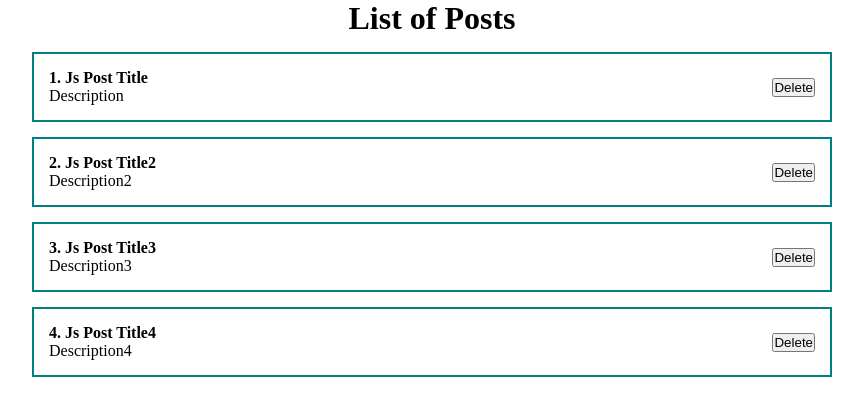
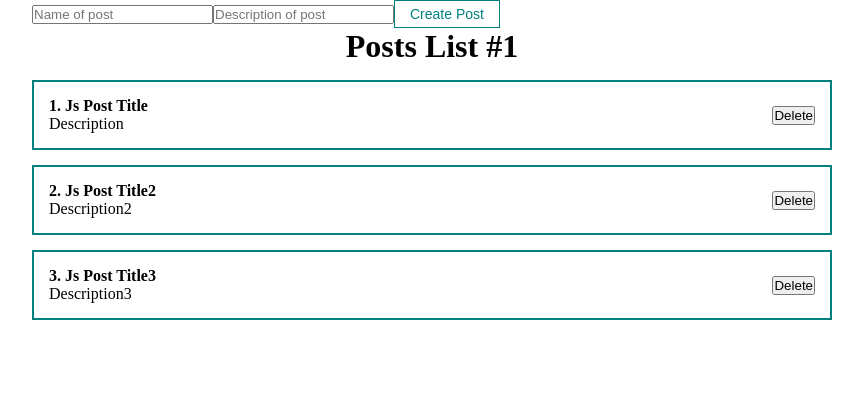
Before and after one commit to laskalexjob/react-base-course, a React (Create React App) app: page / in a window 1280 px wide. Shown: the top 416 px of the page, without its empty margins (208-1071 px from the left). Built offline with nearby package versions, Linux system fonts and the light colour scheme.

Commit message:
Custom button with props and styles module

```diff
--- a/src/App.js
+++ b/src/App.js
@@ -1,17 +1,22 @@
 import React, { useState } from "react";
 import './styles/App.css'
 import PostList from "./components/PostList";
+import MyButton from "./components/UI/button/MyButton";
 function App() {
   const [posts, setPosts] = useState([
     { id: 1, title: "Js Post Title", body: "Description" },
     { id: 2, title: "Js Post Title2", body: "Description2" },
     { id: 3, title: "Js Post Title3", body: "Description3" },
-    { id: 4, title: "Js Post Title4", body: "Description4" },
   ])
 
   return (
     <div className="App">
-      <PostList posts={posts}/>
+      <form>
+        <input type="text" placeholder="Name of post"/>
+        <input type="text" placeholder="Description of post"/>
+        <MyButton disabled>Create Post</MyButton>
+      </form>
+      <PostList posts={posts} title={ "Posts List #1" } />
     </div>
   );
 }
--- a/src/components/PostList.jsx
+++ b/src/components/PostList.jsx
@@ -1,11 +1,11 @@
 import React from 'react'
 import PostItem from './PostItem'
 
-const PostList = ({ posts }) => {
+const PostList = ({ posts, title }) => {
     return (
         <div>
             <h1 style={{ textAlign: 'center' }}>
-                List of Posts
+                {title}
             </h1>
             {
                 posts.map(post =>
--- /dev/null
+++ b/src/components/UI/button/MyButton.jsx
@@ -0,0 +1,12 @@
+import React from 'react'
+import classes from './MyButton.module.css'
+
+const MyButton = ({children, ...props}) => {
+  return (
+      <button {...props} className={classes.myBtn}>
+          {children}
+      </button>
+  )
+}
+
+export default MyButton
--- /dev/null
+++ b/src/components/UI/button/MyButton.module.css
@@ -0,0 +1,8 @@
+.myBtn {
+    padding: 5px 15px;
+    color: teal;
+    font-size: 14px;
+    background: transparent;
+    border: 1px solid teal;
+    cursor: pointer;
+}
```
